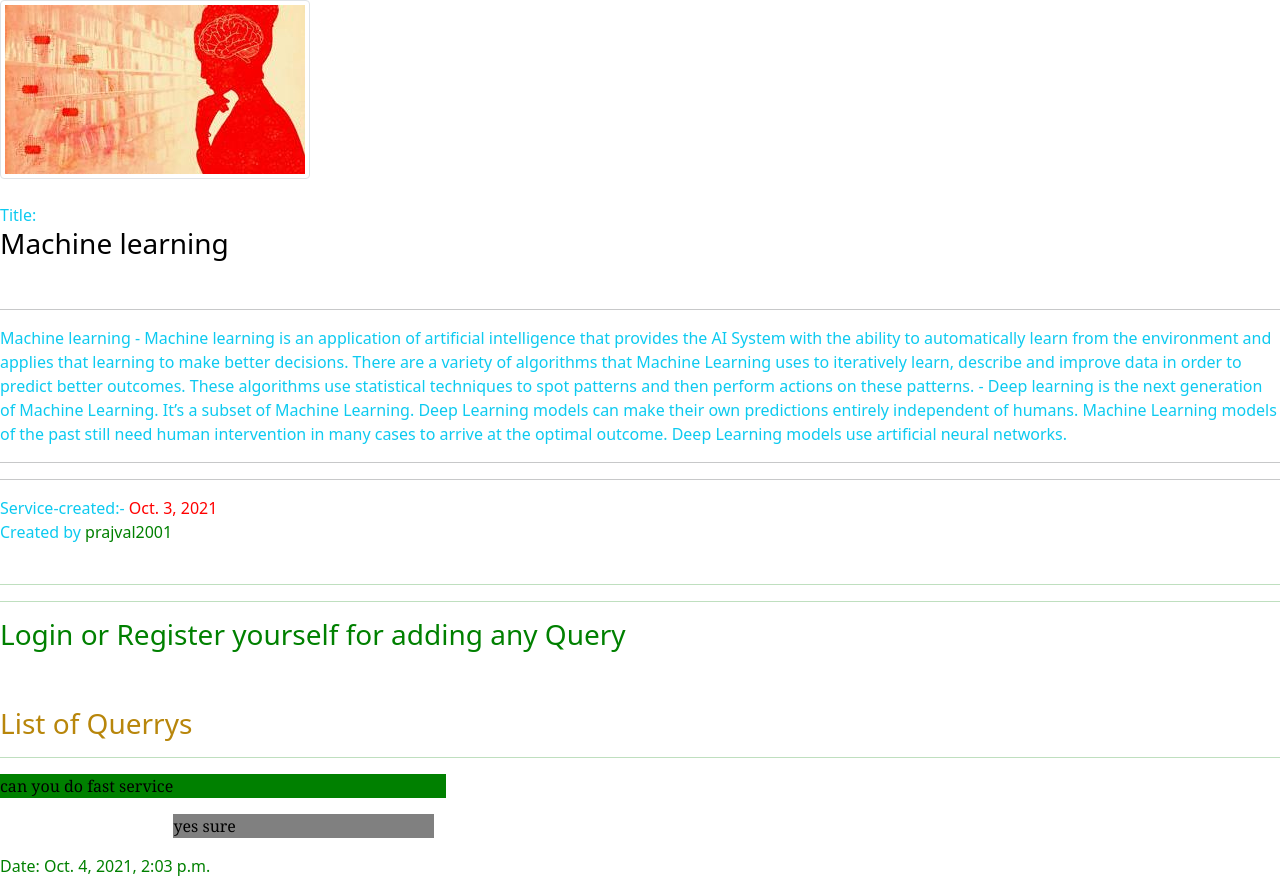
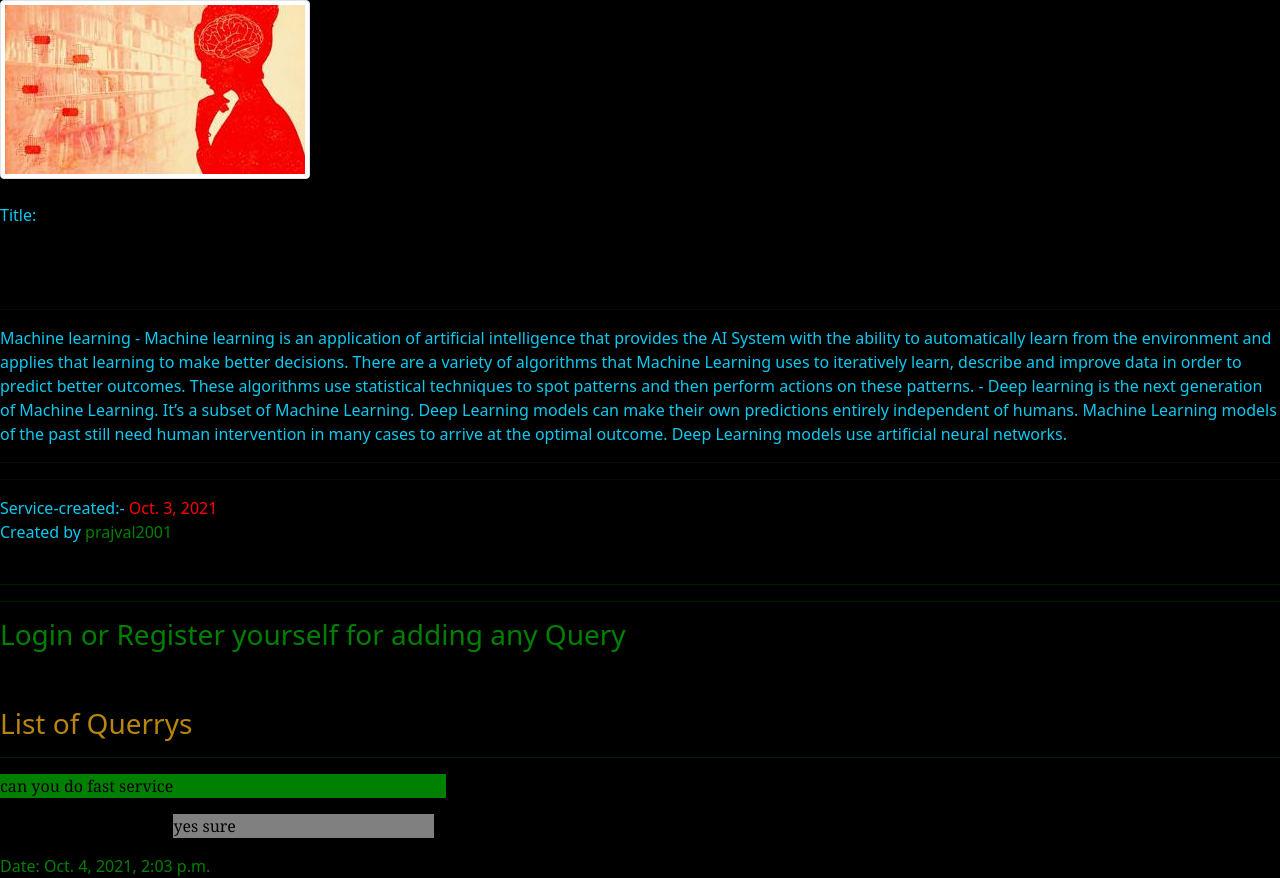
Before and after one commit to Prajval9892/django-service-p, a Django app: page /post/detail/41 in a window 1280 px wide. Shown: the part 56-934 px from the top of the page. Run offline with Django 3.2, Linux system fonts and the light colour scheme; data comes from the database, SQL or seed files in the repository.

Commit message:
Update base.html

```diff
--- a/DCOTECH_FINAL - Copy (2)/your_services/service/templates/base.html
+++ b/DCOTECH_FINAL - Copy (2)/your_services/service/templates/base.html
@@ -15,7 +15,7 @@
     {% block head %}{% endblock head %}
 </head>
 
-<body>
+<body style="background-color:black">
     <nav class="navbar navbar-expand-lg navbar-dark bg-dark">
         <div class="container-fluid">
             <button class="navbar-toggler" type="button" data-bs-toggle="collapse" data-bs-target="#navbarTogglerDemo01" aria-controls="navbarTogglerDemo01" aria-expanded="false" aria-label="Toggle navigation">
```
